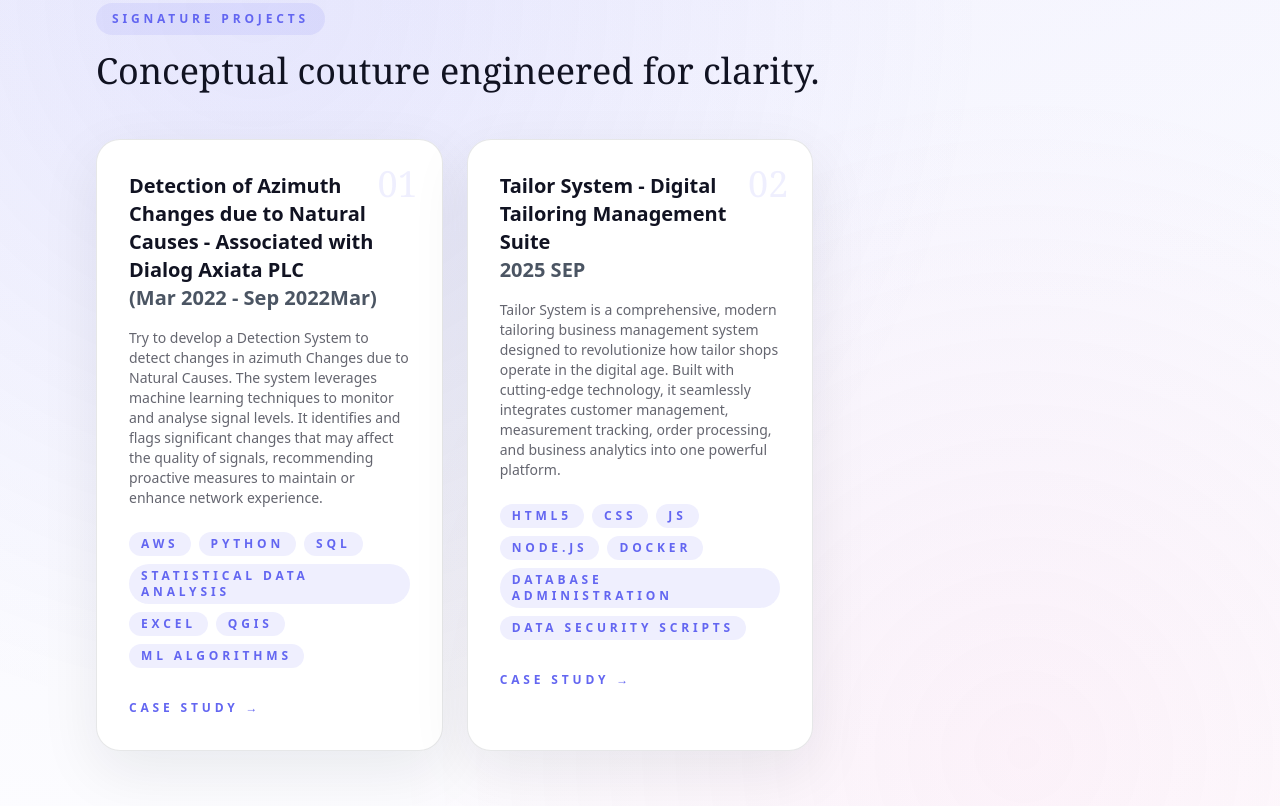
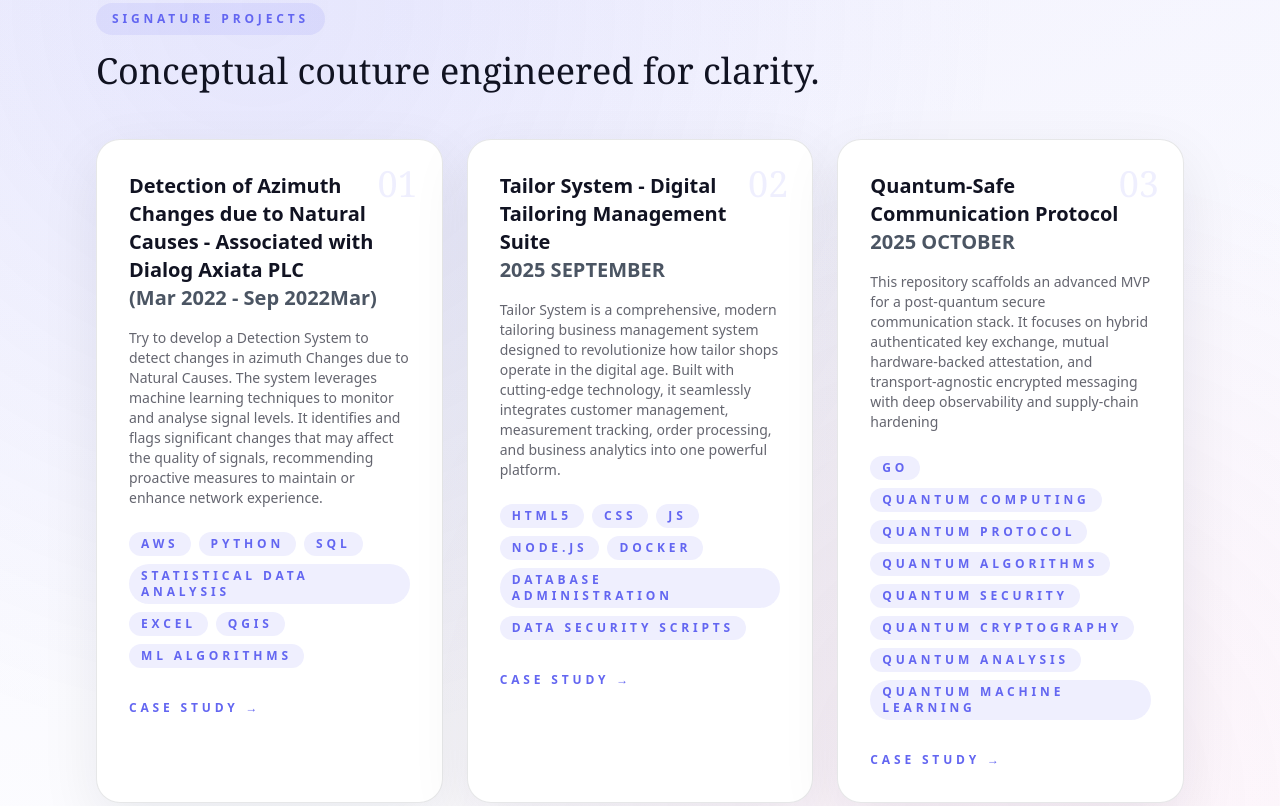
Before and after one commit to MiyuruAmarasiri/miyuruamarasiri.github.io, a website built with webpack: page index.html in a window 1280 px wide. Shown: the part 3840-4646 px from the top of the page. Built offline with nearby package versions, Linux system fonts and the light colour scheme.

Commit message:
feat: add Quantum-Safe Communication Protocol project to portfolio

```diff
--- a/index.html
+++ b/index.html
@@ -336,7 +336,7 @@
           <article class="project-card relative overflow-hidden rounded-3xl border border-ink/10 bg-white p-8 shadow-subtle transition duration-500 hover:-translate-y-4 hover:border-aurora/40" data-scroll-reveal>
             <div class="project-card__badge absolute right-6 top-6 font-display text-4xl text-aurora/10">02</div>
             <h3 class="text-xl font-semibold text-ink">Tailor System - Digital Tailoring Management Suite</h3>
-            <h1 class="text-xl font-semibold text-gray-600">2025 SEP</h1>
+            <h1 class="text-xl font-semibold text-gray-600">2025 SEPTEMBER</h1>
             <p class="mt-4 text-sm text-ink/65">Tailor System is a comprehensive, modern tailoring business management system designed to revolutionize how tailor shops operate in the digital age. Built with cutting-edge technology, it seamlessly integrates customer management, measurement tracking, order processing, and business analytics into one powerful platform.</p>
             <ul class="project-card__stack mt-6 flex flex-wrap gap-2 text-xs font-semibold uppercase tracking-[0.3em] text-ink/50">
               <li class="rounded-full bg-aurora/10 px-3 py-1 text-aurora">HTML5</li>
@@ -360,6 +360,23 @@
             </ul>
             <a class="project-card__link mt-8 inline-flex items-center gap-2 text-xs font-semibold uppercase tracking-[0.32em] text-aurora" href="#" aria-label="Explore Pulse Atlas case study">Case Study &rarr;</a>
           </article> -->
+          <article class="project-card relative overflow-hidden rounded-3xl border border-ink/10 bg-white p-8 shadow-subtle transition duration-500 hover:-translate-y-4 hover:border-aurora/40" data-scroll-reveal>
+            <div class="project-card__badge absolute right-6 top-6 font-display text-4xl text-aurora/10">03</div>
+            <h3 class="text-xl font-semibold text-ink">Quantum-Safe Communication Protocol</h3>
+            <h1 class="text-xl font-semibold text-gray-600">2025 OCTOBER</h1>
+            <p class="mt-4 text-sm text-ink/65">This repository scaffolds an advanced MVP for a post-quantum secure communication stack. It focuses on hybrid authenticated key exchange, mutual hardware-backed attestation, and transport-agnostic encrypted messaging with deep observability and supply-chain hardening</p>
+            <ul class="project-card__stack mt-6 flex flex-wrap gap-2 text-xs font-semibold uppercase tracking-[0.3em] text-ink/50">
+              <li class="rounded-full bg-aurora/10 px-3 py-1 text-aurora">Go</li>
+              <li class="rounded-full bg-aurora/10 px-3 py-1 text-aurora">Quantum Computing</li>
+              <li class="rounded-full bg-aurora/10 px-3 py-1 text-aurora">Quantum Protocol</li>
+              <li class="rounded-full bg-aurora/10 px-3 py-1 text-aurora">Quantum Algorithms</li>
+              <li class="rounded-full bg-aurora/10 px-3 py-1 text-aurora">Quantum Security</li>
+              <li class="rounded-full bg-aurora/10 px-3 py-1 text-aurora">Quantum Cryptography</li>
+              <li class="rounded-full bg-aurora/10 px-3 py-1 text-aurora">Quantum Analysis</li>
+              <li class="rounded-full bg-aurora/10 px-3 py-1 text-aurora">Quantum Machine Learning</li>
+            </ul>
+            <a class="project-card__link mt-8 inline-flex items-center gap-2 text-xs font-semibold uppercase tracking-[0.32em] text-aurora" href="https://github.com/MiyuruAmarasiri/Qsafe" aria-label="Explore Serene Close case study">Case Study &rarr;</a>
+          </article>
         </div>
       </div>
     </section>
```
